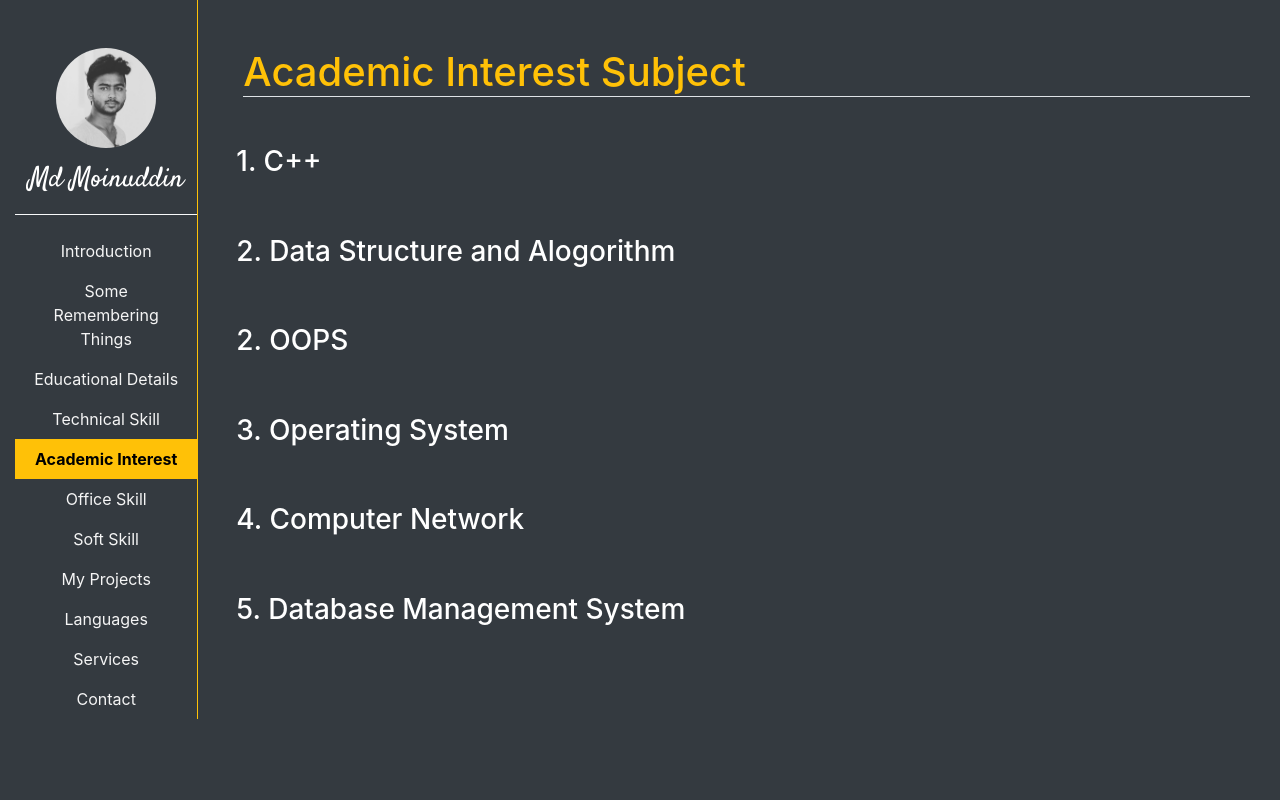
After one commit to Moinuddin-developer/resumeproject, a Django app: page /academic/ in a window 1280 px wide. The commit adds this page. Run offline with Django 3.2, Linux system fonts and the light colour scheme; some libraries are stand-ins or nearby versions; some web fonts are replaced.

Commit message:
all file update at 04/12/2021

```diff
--- /dev/null
+++ b/core/templates/core/accadmic_skill.html
@@ -0,0 +1,42 @@
+{% extends 'core/base.html' %}
+{% block content %}
+<div class="container mt-5">
+  <h1 class="text-warning mb-5 border-bottom">Academic Interest Subject </h1>
+  <div class="row text-white mb-5">
+    <h3 class="ml-2">
+      1.  C++
+    </h3>
+  </div>
+    <div class="row text-white mb-5">
+    <h3 class="ml-2">
+      2.  Data Structure and Alogorithm
+    </h3>
+  </div>
+    <div class="row text-white mb-5">
+    <h3 class="ml-2">
+      2. OOPS
+    </h3>
+  </div>
+    <div class="row text-white mb-5">
+    <h3 class="ml-2">
+      3.  Operating System
+    </h3>
+  </div>
+    <div class="row text-white mb-5">
+    <h3 class="ml-2">
+      4.  Computer Network
+    </h3>
+  </div>
+      <div class="row text-white mb-5">
+    <h3 class="ml-2">
+      5.  Database Management System
+    </h3>
+  </div>
+</div>
+<div class="text-center">
+  <a href="#" target="_blank"><i class="fab fa-twitter i-color mr-3"></i></a>
+  <a href="#" target="_blank"><i class="fab fa-facebook-f i-color mr-3"></i></a>
+  <a href="#" target="_blank"><i class="fab fa-instagram i-color mr-3"></i></a>
+  <a href="#" target="_blank"><i class="fab fa-dribbble i-color"></i></a>
+</div>
+{% endblock content %}
--- a/core/templates/core/contact.html
+++ b/core/templates/core/contact.html
@@ -5,6 +5,7 @@
   <div class="row text-white mb-5">
     <p class="mx-auto mb-5">
       Do you have any questions? Please do not hesitate to contact. I will come back to you within a matter of hours to help you.
+      <h2>  ( PLEASE CALL ME IF YOU HAVE ANY ENQUERY RELATED TO ME AT GIVEN NUMBER BECAUSE CURRENTLY MESSAGING WILL NOT BE WORK )</h2>
     </p>
     <div class="col-sm-9 mb-5">
       <form action="">
--- a/core/templates/core/index.html
+++ b/core/templates/core/index.html
@@ -62,4 +62,10 @@
   <a href="{% url 'contact' %}" class="btn btn-outline-info my-3">Contact</a>
  </div>
 </div>
+    <div class="text-center">
+  <a href="#" target="_blank"><i class="fab fa-twitter i-color mr-3"></i></a>
+  <a href="#" target="_blank"><i class="fab fa-facebook-f i-color mr-3"></i></a>
+  <a href="#" target="_blank"><i class="fab fa-instagram i-color mr-3"></i></a>
+  <a href="#" target="_blank"><i class="fab fa-dribbble i-color"></i></a>
+</div>
 {% endblock content %}
--- a/core/templates/core/project.html
+++ b/core/templates/core/project.html
@@ -8,4 +8,10 @@
     </p>
   </div>
 </div>
+<div class="text-center">
+  <a href="#" target="_blank"><i class="fab fa-twitter i-color mr-3"></i></a>
+  <a href="#" target="_blank"><i class="fab fa-facebook-f i-color mr-3"></i></a>
+  <a href="#" target="_blank"><i class="fab fa-instagram i-color mr-3"></i></a>
+  <a href="#" target="_blank"><i class="fab fa-dribbble i-color"></i></a>
+</div>
 {% endblock content %}
--- a/core/templates/core/sidebar.html
+++ b/core/templates/core/sidebar.html
@@ -6,12 +6,14 @@
  </div>
  <hr class="border-light">
  <nav class="nav flex-column text-center">
-  <a href="{% url 'home' %}" class="nav-link {{home}}">Introduction</a>
-  <a href="{% url 'qualification' %}" class="nav-link {{qualification}}"> Educational Details </a>
-  <a href="{% url 'skill' %}" class="nav-link {{skill}}"> Technical Skill</a>
+     <a href="{% url 'home' %}" class="nav-link {{home}}">Introduction</a>
+     <a href="{% url 'status' %}" class="nav-link {{status}}"> Some Remembering Things </a>
+     <a href="{% url 'qualification' %}" class="nav-link {{qualification}}"> Educational Details </a>
+     <a href="{% url 'skill' %}" class="nav-link {{skill}}"> Technical Skill</a>
+     <a href="{% url 'academic' %}" class="nav-link {{academic}}"> Academic Interest</a>
      <a href="{% url 'office' %}" class="nav-link {{office}}"> Office Skill</a>
-  <a href="{% url 'softskill' %}" class="nav-link {{softskill}}"> Soft Skill</a>
-  <a href="{% url 'project' %}" class="nav-link {{project}}"> My Projects </a>
+     <a href="{% url 'softskill' %}" class="nav-link {{softskill}}"> Soft Skill</a>
+     <a href="{% url 'project' %}" class="nav-link {{project}}"> My Projects </a>
      <a href="{% url 'language' %}" class="nav-link {{language}}"> Languages </a>
      <a href="{% url 'services' %}" class="nav-link {{services}}">Services</a>
      <a href="{% url 'contact' %}" class="nav-link {{contact}}">Contact</a>
--- a/core/templates/core/softskill.html
+++ b/core/templates/core/softskill.html
@@ -21,4 +21,10 @@
   <a href="{% url 'contact' %}" class="btn btn-outline-warning my-3 mr-5">Hire Me</a>
   <a href="{% url 'contact' %}" class="btn btn-outline-info my-3">Contact</a>
  </div>
+<div class="text-center">
+  <a href="#" target="_blank"><i class="fab fa-twitter i-color mr-3"></i></a>
+  <a href="#" target="_blank"><i class="fab fa-facebook-f i-color mr-3"></i></a>
+  <a href="#" target="_blank"><i class="fab fa-instagram i-color mr-3"></i></a>
+  <a href="#" target="_blank"><i class="fab fa-dribbble i-color"></i></a>
+</div>
 {% endblock content %}
--- a/core/templates/core/language.html
+++ b/core/templates/core/technichal_skill.html
@@ -121,4 +121,10 @@
   <a href="{% url 'contact' %}" class="btn btn-outline-warning my-3 mr-5">Hire Me</a>
   <a href="{% url 'contact' %}" class="btn btn-outline-info my-3">Contact</a>
  </div>
+<div class="text-center">
+  <a href="#" target="_blank"><i class="fab fa-twitter i-color mr-3"></i></a>
+  <a href="#" target="_blank"><i class="fab fa-facebook-f i-color mr-3"></i></a>
+  <a href="#" target="_blank"><i class="fab fa-instagram i-color mr-3"></i></a>
+  <a href="#" target="_blank"><i class="fab fa-dribbble i-color"></i></a>
+</div>
 {% endblock content %}
--- a/core/views.py
+++ b/core/views.py
@@ -15,7 +15,11 @@ def qualification(request):
 
 def language(request):
   context = {'language': 'active'}
-  return render(request, 'core/language.html', context)
+  return render(request, 'core/technichal_skill.html', context)
+
+def academic(request):
+  context = {'academic': 'active'}
+  return render(request, 'core/accadmic_skill.html', context)
 
 def project(request):
   context = {'project': 'active'}
@@ -25,6 +29,6 @@ def softskill(request):
   context = {'softskill': 'active'}
   return render(request, 'core/softskill.html', context)
 
-def emp(request):
-  context = {'emp': 'active'}
-  return render(request, 'core/emp.html', context)
+def status(request):
+  context = {'status': 'active'}
+  return render(request, 'core/mystatus.html', context)
--- a/edu/templates/edu/skill.html
+++ b/edu/templates/edu/skill.html
@@ -54,5 +54,11 @@
   </div>
  </div>
 </div>
+<div class="text-center">
+  <a href="#" target="_blank"><i class="fab fa-twitter i-color mr-3"></i></a>
+  <a href="#" target="_blank"><i class="fab fa-facebook-f i-color mr-3"></i></a>
+  <a href="#" target="_blank"><i class="fab fa-instagram i-color mr-3"></i></a>
+  <a href="#" target="_blank"><i class="fab fa-dribbble i-color"></i></a>
+</div>
 
 {% endblock content %}
--- a/resumeproject/urls.py
+++ b/resumeproject/urls.py
@@ -19,9 +19,11 @@ from core import views
 urlpatterns = [
     path('admin/', admin.site.urls),
     path('', views.home, name="home"),
+    path('mystatus/', views.status, name="status"),
     path('contact/', views.contact, name="contact"),
     path('qualification/', views.qualification, name="qualification"),
     path('language/', views.language, name="language"),
+    path('academic/', views.academic, name="academic"),
     path('project/', views.project, name="project"),
     path('softskill/', views.softskill, name="softskill"),
     path('serv/', include('serv.urls')),
```
Also changed, not shown: core/templates/core/emp.html (deleted, +0 -10 lines), core/templates/core/mystatus.html (added, +27 -0 lines), core/templates/core/qualification.html (+12 -7 lines), edu/templates/edu/officeSkill.html (+6 -1 lines), serv/templates/serv/services.html (+6 -1 lines), core/static/core/images/img1.jpeg (added).
